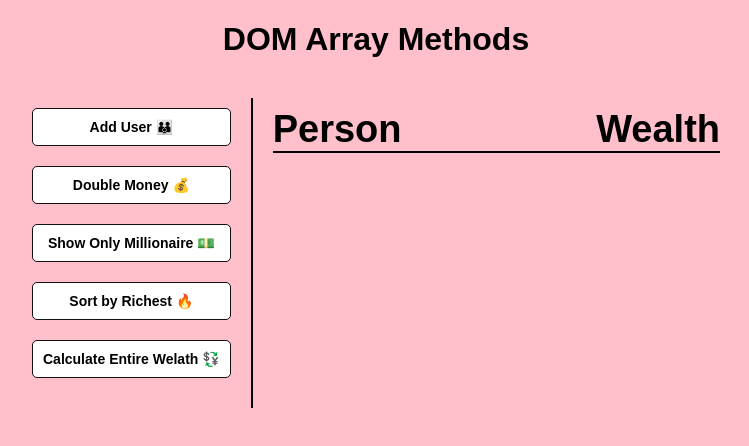
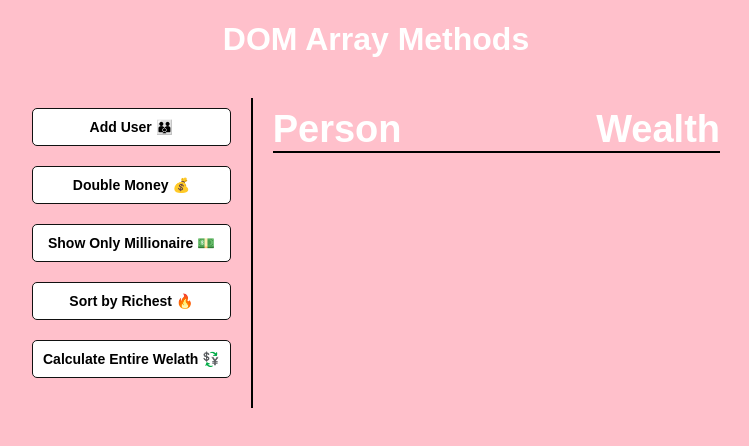
Before and after one commit to jhspark17/domArrayMethods, a plain HTML site: page index.html in a window 1280 px wide. Shown: the whole page, without its empty margins (264-1013 px from the left). Drawn offline with Linux system fonts and the light colour scheme; no server answers.

Commit message:
Change CSS

```diff
--- a/style.css
+++ b/style.css
@@ -22,6 +22,7 @@ body {
 
 h1 {
   margin-bottom: 20px;
+  color: #fff;
 }
 
 
@@ -68,6 +69,7 @@ h2{
   justify-content: space-between;
   border-bottom: 2px solid black;
   margin: 0 0 20px;
+  color: #fff;
 }
 
 .person {
@@ -75,6 +77,7 @@ h2{
   justify-content: space-between;
   padding-bottom: 5px;
   font-size: 20px;
+  color: #fff;
 }
 
 .curr-total {
```
